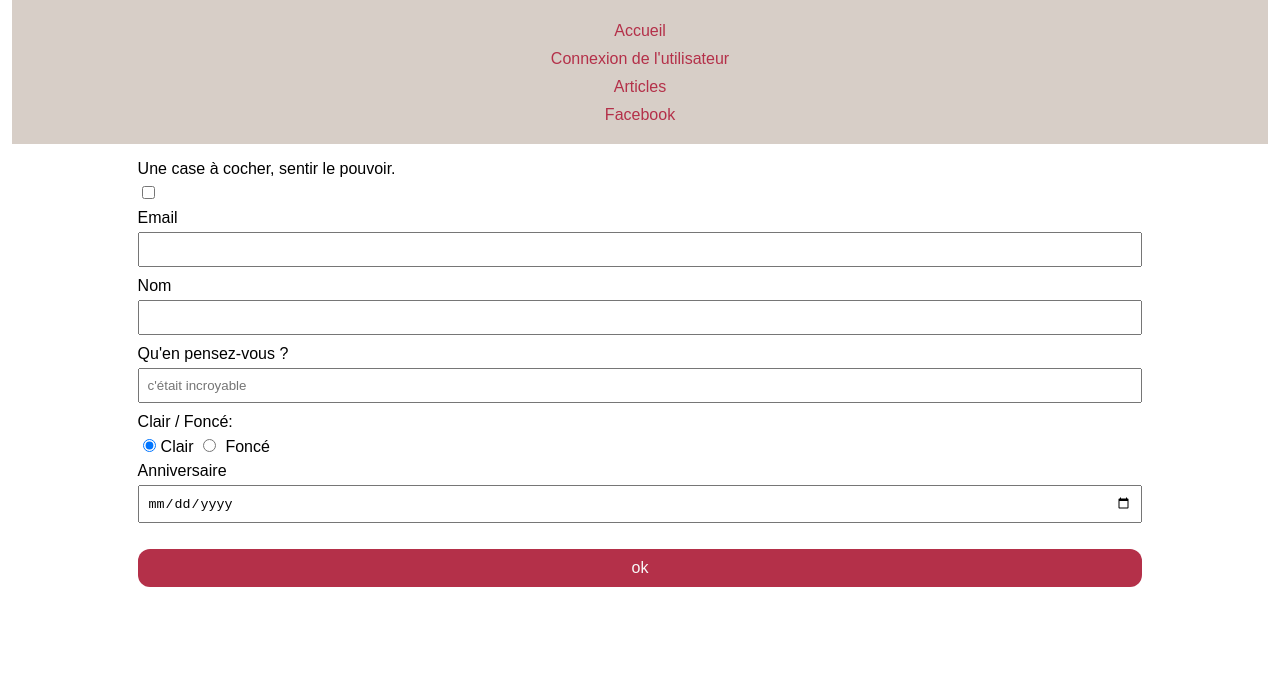
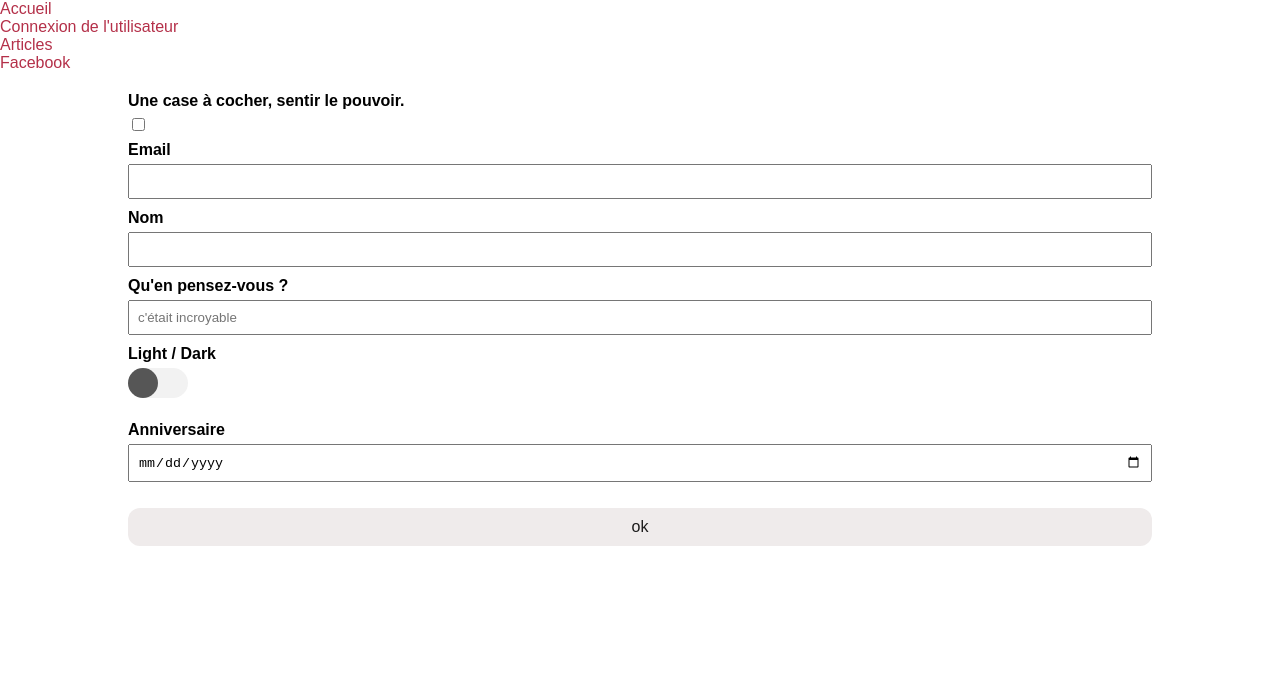
Before and after one commit to Peterturn/blog-app-faire--a-joli, a plain HTML site: page fakeSignin.html in a window 1280 px wide. Shown: the part 114-800 px from the top of the page. Drawn offline with Linux system fonts and the light colour scheme.

```diff
--- a/blog-post.html
+++ b/blog-post.html
@@ -4,14 +4,19 @@
     <meta charset="UTF-8" />
     <meta http-equiv="X-UA-Compatible" content="IE=edge" />
     <meta name="viewport" content="width=\, initial-scale=1.0" />
-    <title></title>
+    <title>blog article</title>
+    <link rel="stylesheet" href="/css/styles.css">
+    <link rel="stylesheet" href="/css/blog-post.css">
   </head>
   <body>
-    <a href="/"><img src="/icons8-home-24.png" alt="home"></a>
-    <div>
-      <img src="https://picsum.photos/200/300?random=2" alt="" />
-      <h3>Titre de l'article <span id="articleNum">1</span></h3>
-      <p>
+    <a class="home-btn" href="/"><img src="/icons8-home-24.png" alt="home"></a>
+    <div class="card">
+      <div class="card-title">
+        <img src="https://picsum.photos/200/300?random=2" alt="" />
+        <h3>Titre de l'article <span id="articleNum">1</span></h3>
+      </div>
+
+      <p class="card-article">
         Lorem ipsum dolor sit amet consectetur adipisicing elit. Quaerat numquam
         doloribus quasi voluptatibus amet provident blanditiis adipisci illo
         consectetur repellat quo sed deserunt nostrum, eum, veritatis qui
--- /dev/null
+++ b/css/blog-post.css
@@ -0,0 +1,41 @@
+:root {
+    --oxford-red: #b43049;
+    --primary-black: #565656;
+    --tan-color: #c09f80;
+    --light-sand: #d7cec7;
+    --white: #f8f8f8;
+    --black: #1d1c1c;
+  }
+.home-btn{
+    /* make sticky */
+    position: fixed;
+    top: 0;
+    left: 0;
+    margin: 10px;
+    padding: 10px;
+    border-radius: 12px;
+    background-color: var(--white);
+    border: 1px solid var(--primary-black);
+    color: var(--white);
+    font-weight: bold;
+    text-decoration: none;
+    z-index: 1;
+
+}
+.card{
+    border: solid 1px var(--oxford-red);
+    margin: 10px 5px;
+    border-radius: 12px;
+    padding: 12px 20px;
+    background-color: var(--light-sand);
+}
+
+.card-title{
+    display: flex;
+    flex-direction: column;
+    align-items: center;
+}
+.card-title > img{
+    max-width: 30%;
+    border-radius: 12px;
+}
--- a/css/login.css
+++ b/css/login.css
@@ -1,43 +1,20 @@
+:root {
+  --oxford-red: #b43049;
+  --primary-black: #565656;
+  --tan-color: #c09f80;
+  --light-sand: #efebeb;
+  --white: rgb(242, 242, 242);
+  --black: #1d1c1c;
+}
 body {
   font-family: Arial, sans-serif;
   margin: 0;
-  padding: 12px;
-}
-
-header {
-  background-color: var(--light-sand);
-  padding: 10px;
-  text-align: center;
-}
-
-.menu {
-  display: flex;
-  flex-direction: column;
-  align-items: center;
-}
-
-h1 {
-  color: var(--oxford-red);
-}
-
-#nav-menu {
-  list-style: none;
   padding: 0;
-  margin: 0;
-}
-
-#nav-menu li {
-  margin-bottom: 10px;
-}
-
-#nav-menu a {
-  text-decoration: none;
-  color: var(--oxford-red);
 }
 
 form {
   max-width: 80%;
-  margin: 0 auto;
+  margin: 20px auto;
 }
 
 ul {
@@ -48,6 +25,7 @@ ul {
 label {
   display: block;
   margin-bottom: 5px;
+  font-weight: bold;
 }
 
 input,
@@ -64,20 +42,65 @@ input[type="radio"] {
   width: auto;
   margin-right: 5px;
 }
+/* paddle switch start */
+.switch-container {
+  position: relative;
+}
+
+.switch-input {
+  display: none;
+}
+
+.switch-label {
+  display: block;
+  width: 60px;
+  height: 30px;
+  background-color: var(--white);
+  border-radius: 15px;
+  position: relative;
+  cursor: pointer;
+}
+
+.switch-paddle {
+  display: block;
+  width: 30px;
+  height: 30px;
+  background-color: var(--primary-black);
+  border-radius: 50%;
+  position: absolute;
+  top: 0;
+  left: 0;
+  transition: transform 0.3s ease;
+}
+
+.switch-input:checked + .switch-label .switch-paddle {
+  transform: translateX(30px);
+}
+/* paddle switch end */
+
 
 input[type="button"] {
-  background-color: var(--oxford-red);
-  color: var(--white);
+  background-color: var(--light-sand);
+  color: var(--black);
   padding: 10px;
   border: none;
   border-radius: 12px;
   cursor: pointer;
   font-size: 16px;
+  transition: transform 0.3s ease; /* Add a smooth transition effect */
 }
 
+input[type="button"]:hover {
+  transform: scale(1.05); /* Grow the button on hover */
+  background-color: var(--oxford-red);
+  color: var(--white);
+}
+
+
 /* Responsive styles for small screens */
-@media (max-width: 575px) {
+@media (max-width: 600px) {
   form {
     max-width: 100%;
+    padding: 15px 20px;
   }
 }
--- a/css/styles.css
+++ b/css/styles.css
@@ -153,7 +153,7 @@ h6 {
   .article-listing > div > img:hover,
   #articles-root > div > img:hover {
     /* create a flip image animation effect on hover */
-    transform: rotateZ(360deg);
+    transform: rotateY(360deg);
   }
 
   .article-listing > div > p {
--- a/fakeSignin.html
+++ b/fakeSignin.html
@@ -4,8 +4,8 @@
     <meta charset="UTF-8" />
     <meta http-equiv="X-UA-Compatible" content="IE=edge" />
     <meta name="viewport" content="width=device-width, initial-scale=1.0" />
+    <link rel="stylesheet" href="css/styles.css">
     <link rel="stylesheet" href="css/login.css">
-    <link rel="stylesheet" href="css/styles.css">
     <title>Document</title>
   </head>
   <body>
@@ -37,9 +37,13 @@
         <input placeholder="c'était incroyable" type="textarea" name="opinion" id="feedback" />
         <br />
 
-        <label for="radio">Clair / Foncé:</label>
-        <input type="radio" name="colorScheme" checked value="light">Clair
-        <input type="radio" name="colorScheme" value="dark"> Foncé
+        <label for="paddleSwitch"> Light / Dark</label>
+        <div class="switch-container">
+          <input type="checkbox" id="paddleSwitch" class="switch-input">
+          <label for="paddleSwitch" class="switch-label">
+            <span class="switch-paddle"></span>
+          </label>
+        </div>
 
         <br />
 
```
Also changed, not shown: 1 other file.
